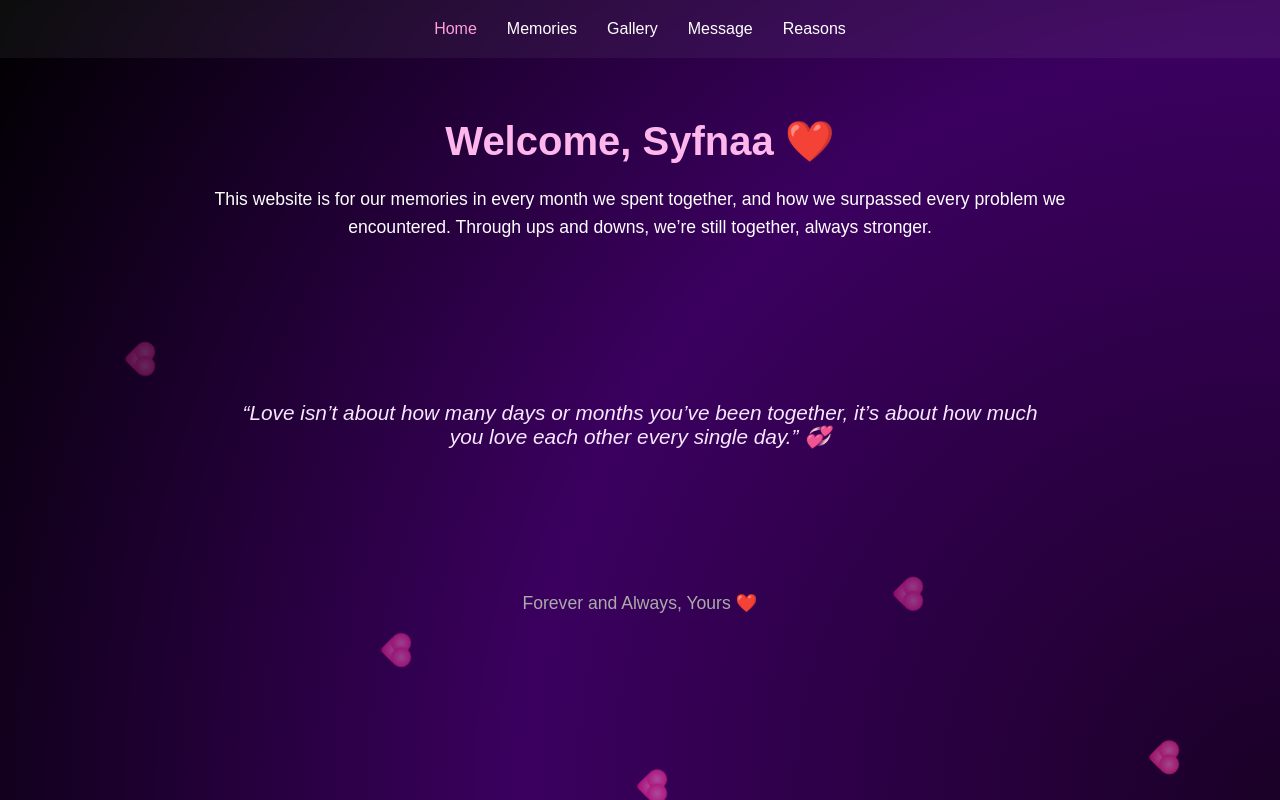
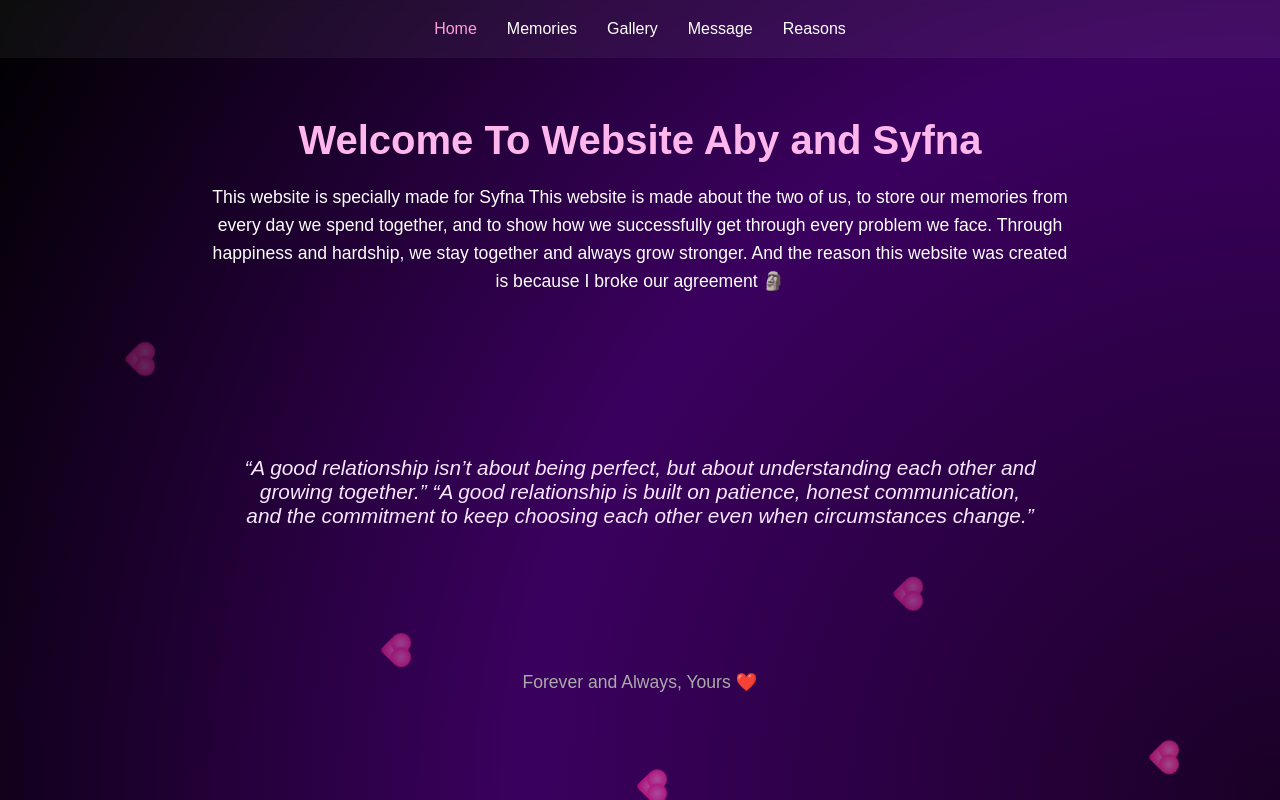
Before and after one commit to abi-muhammad/For-Syfnaa, a plain HTML site: page index.html in a window 1280 px wide. Drawn offline with Linux system fonts and the light colour scheme.

Commit message:
Update index.html

```diff
--- a/index.html
+++ b/index.html
@@ -15,8 +15,9 @@
     <a href='./ourstory'>Reasons</a>
   </nav>
   <section class="content fade-in">
-    <h1>Welcome, Syfnaa  ❤️</h1>
-    <p>This website is for our memories in every month we spent together, and how we surpassed every problem we encountered. Through ups and downs, we’re still together, always stronger.</p>
+    <h1>Welcome To Website Aby and Syfna </h1>
+    <p>This website is specially made for Syfna
+    This website is made about the two of us, to store our memories from every day we spend together, and to show how we successfully get through every problem we face. Through happiness and hardship, we stay together and always grow stronger. And the reason this website was created is because I broke our agreement 🗿</p>
   </section>
 
   <div class="heart-bg">
@@ -29,7 +30,8 @@
 
   <section class="fade-in" style="margin:100px auto; max-width:800px; text-align:center;">
     <blockquote style="font-size:1.3rem; color:#f8e7ff; font-style:italic;">
-      “Love isn’t about how many days or months you’ve been together, it’s about how much you love each other every single day.” 💞
+      “A good relationship isn’t about being perfect, but about understanding each other and growing together.”
+“A good relationship is built on patience, honest communication, and the commitment to keep choosing each other even when circumstances change.”
     </blockquote>
   </section>
 
```
